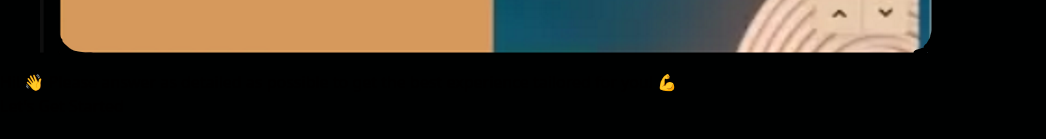
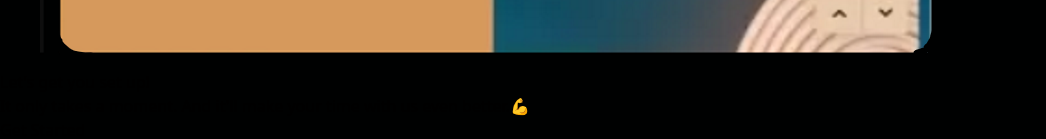
Before and after one commit to se-sept-14/satoru, a Vue app in the folder client/: page /profile in a window 1280 px wide. Shown: the part 746-885 px from the top of the page, without its empty margins (0-1046 px from the left). Before the commit the page ends 864 px from the top, so only its background shows below. Built offline with nearby package versions, Linux system fonts and the light colour scheme; a web font is replaced by a local one.

Commit message:
changed the step1

```diff
--- a/client/src/pages/ProfileTypeform.vue
+++ b/client/src/pages/ProfileTypeform.vue
@@ -18,15 +18,16 @@
           <div class="w-[640px] mx-auto mt-8 p-4">
             <transition name="slide" mode="out-in">
               <div v-if="step === 1" key="1">
-                <h2 class="text-2xl font-bold mb-4">
-                  Hi! 👋 Please answer as detailed as possible to get the best
-                  experience tailored for you! 💪
-                </h2>
+                <h2 class="text-3xl font-bold mb-2">Let's get you set up!</h2>
+                <p class="text-2xl mb-6">
+                  It only takes a moment. And it'll make your time with us even
+                  better.💪
+                </p>
                 <button
                   @click="nextStep"
                   class="bg-black hover:bg-teal-900 text-white font-bold py-2 px-4 rounded"
                 >
-                  Let's Get Started
+                  Get Started
                 </button>
               </div>
 
```
